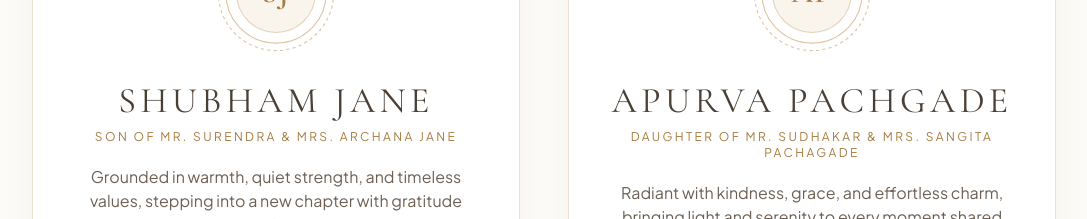
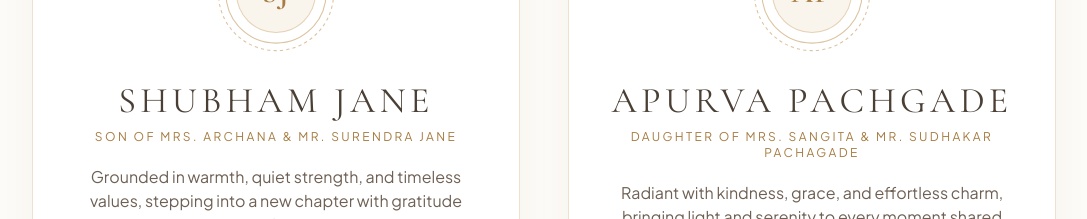
Before and after one commit to shubhamjane/Wedding-card, a plain HTML site: page index.html in a window 1280 px wide. Shown: the part 1500-1719 px from the top of the page, without its empty margins (96-1183 px from the left). Drawn offline with nearby package versions, Linux system fonts and the light colour scheme.

Commit message:
Name swap

```diff
--- a/index.html
+++ b/index.html
@@ -469,7 +469,7 @@
               SHUBHAM JANE
             </h3>
             <p class="mt-2 text-xs uppercase tracking-[0.2em] text-champagneDark">
-              Son of Mr. Surendra & Mrs. Archana Jane
+              Son of Mrs. Archana & Mr. Surendra Jane
             </p>
             <p class="mt-5 text-sm sm:text-base text-inkSoft leading-relaxed max-w-sm mx-auto">
               Grounded in warmth, quiet strength, and timeless values, stepping into a new chapter with gratitude and joy.
@@ -497,7 +497,7 @@
               APURVA PACHGADE
             </h3>
             <p class="mt-2 text-xs uppercase tracking-[0.2em] text-champagneDark">
-              Daughter of Mr. Sudhakar & Mrs. Sangita Pachagade
+              Daughter of Mrs. Sangita & Mr. Sudhakar Pachagade
             </p>
             <p class="mt-5 text-sm sm:text-base text-inkSoft leading-relaxed max-w-sm mx-auto">
               Radiant with kindness, grace, and effortless charm, bringing light and serenity to every moment shared together.
```
